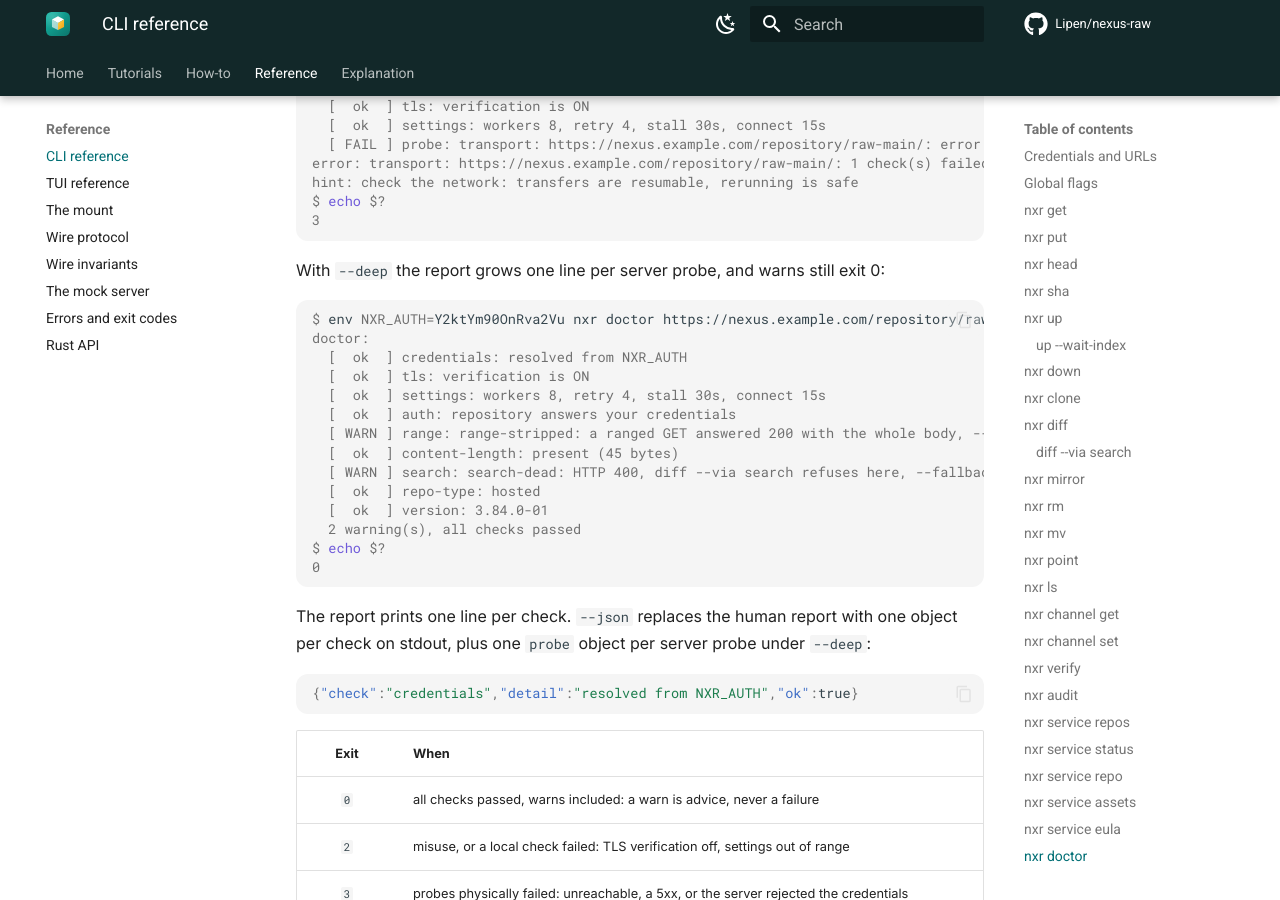
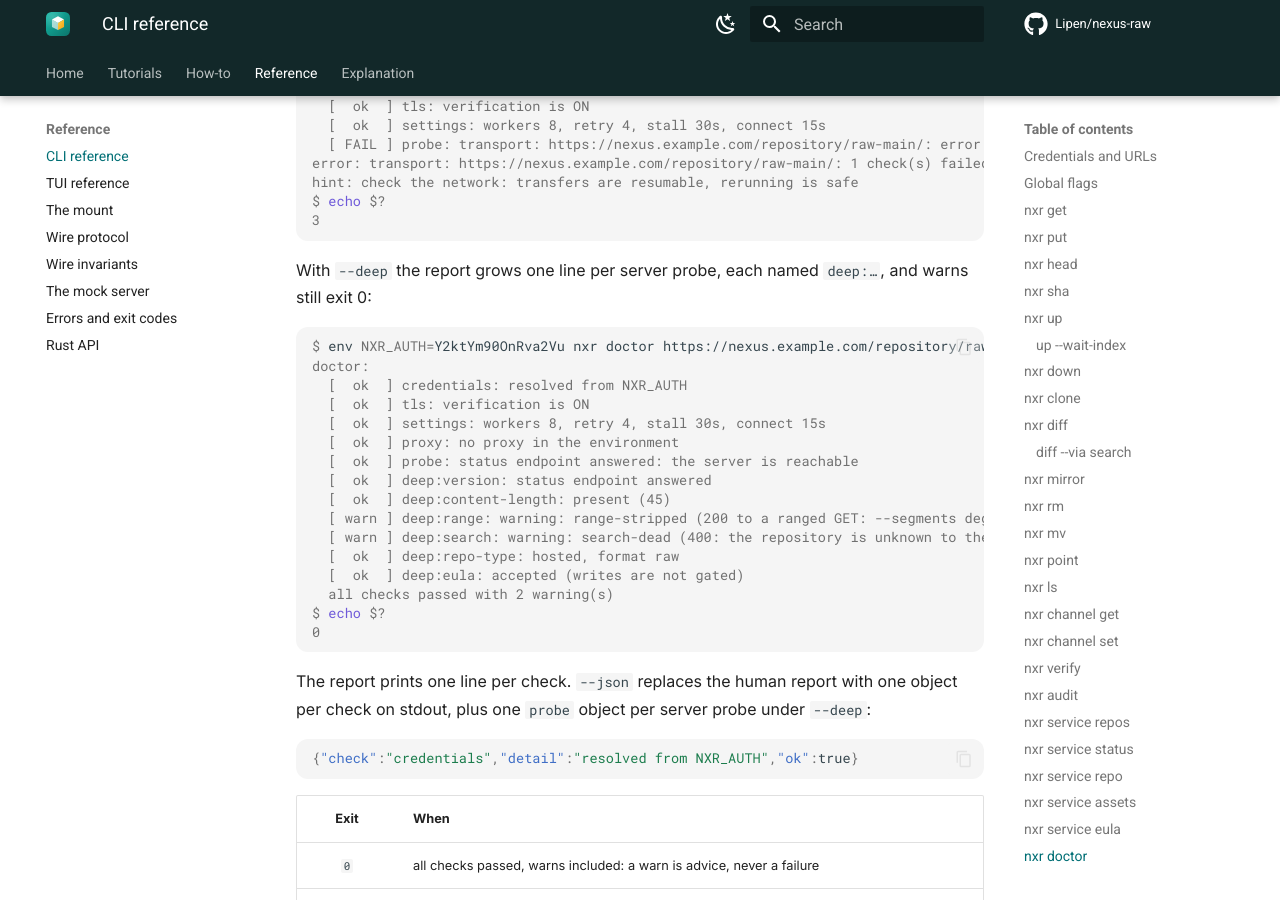
Before and after one commit to Lipen/nexus-raw, an MkDocs documentation site: the page built from docs/reference/cli.md, in a window 1280 px wide and 900 px high, scrolled down 32749 px. Built offline with MkDocs 1.6.1 and Material for MkDocs 9.7.7, drawn with Linux system fonts in a browser that asks for light colours; comment, search, counter and statistics services are not loaded; some of the changed text lies outside the part shown.

Commit message:
cli: name the absent service plane in doctor --deep

````diff
--- a/docs/reference/cli.md
+++ b/docs/reference/cli.md
@@ -1142,7 +1142,7 @@ Missing credentials are a warning, not a failure: the run reports `none found` a
 
 | Flag | Meaning |
 |:-----|:--------|
-| `--deep` | add read-only probes of the server itself: auth, range, content-length, search, repo-type, tls, version |
+| `--deep` | add read-only probes of the server itself: version, content-length, range, search, repo-type, eula |
 | `--probe-name <NAME>` | the object the targeted probes (range, content-length) examine. Without it, one is found by a single listing of the repository root |
 
 `--deep` requires a URL: without one it is misuse (exit 2), because every deep probe talks to a server.
@@ -1169,21 +1169,23 @@ $ echo $?
 3
 ```
 
-With `--deep` the report grows one line per server probe, and warns still exit 0:
+With `--deep` the report grows one line per server probe, each named `deep:…`, and warns still exit 0:
 
 ```console
-$ env NXR_AUTH=Y2ktYm90OnRva2Vu nxr doctor https://nexus.example.com/repository/raw-main/ --deep
+$ env NXR_AUTH=Y2ktYm90OnRva2Vu nxr doctor https://nexus.example.com/repository/raw-main/1.4.0/ --deep
 doctor:
   [  ok  ] credentials: resolved from NXR_AUTH
   [  ok  ] tls: verification is ON
   [  ok  ] settings: workers 8, retry 4, stall 30s, connect 15s
-  [  ok  ] auth: repository answers your credentials
-  [ WARN ] range: range-stripped: a ranged GET answered 200 with the whole body, --segments degrades to single-stream
-  [  ok  ] content-length: present (45 bytes)
-  [ WARN ] search: search-dead: HTTP 400, diff --via search refuses here, --fallback degrades explicitly
-  [  ok  ] repo-type: hosted
-  [  ok  ] version: 3.84.0-01
-  2 warning(s), all checks passed
+  [  ok  ] proxy: no proxy in the environment
+  [  ok  ] probe: status endpoint answered: the server is reachable
+  [  ok  ] deep:version: status endpoint answered
+  [  ok  ] deep:content-length: present (45)
+  [ warn ] deep:range: warning: range-stripped (200 to a ranged GET: --segments degrades to the single stream)
+  [ warn ] deep:search: warning: search-dead (400: the repository is unknown to the index; diff --via search refuses there, --fallback saves it)
+  [  ok  ] deep:repo-type: hosted, format raw
+  [  ok  ] deep:eula: accepted (writes are not gated)
+  all checks passed with 2 warning(s)
 $ echo $?
 0
 ```
````
Also changed, not shown: CHANGELOG.md (+1 -0 lines), docs/how-to/troubleshoot.md (+11 -7 lines), 2 other files.
